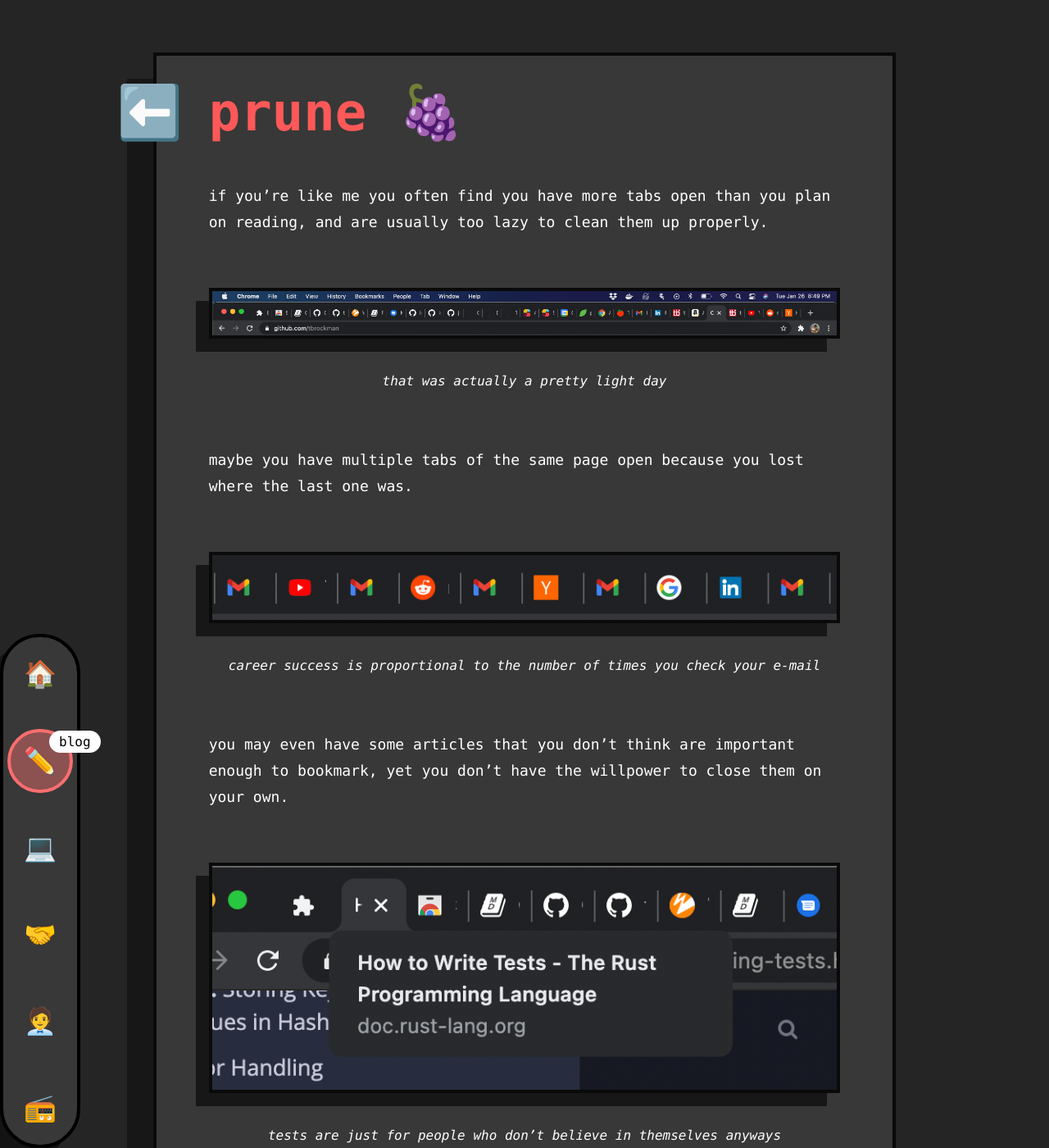
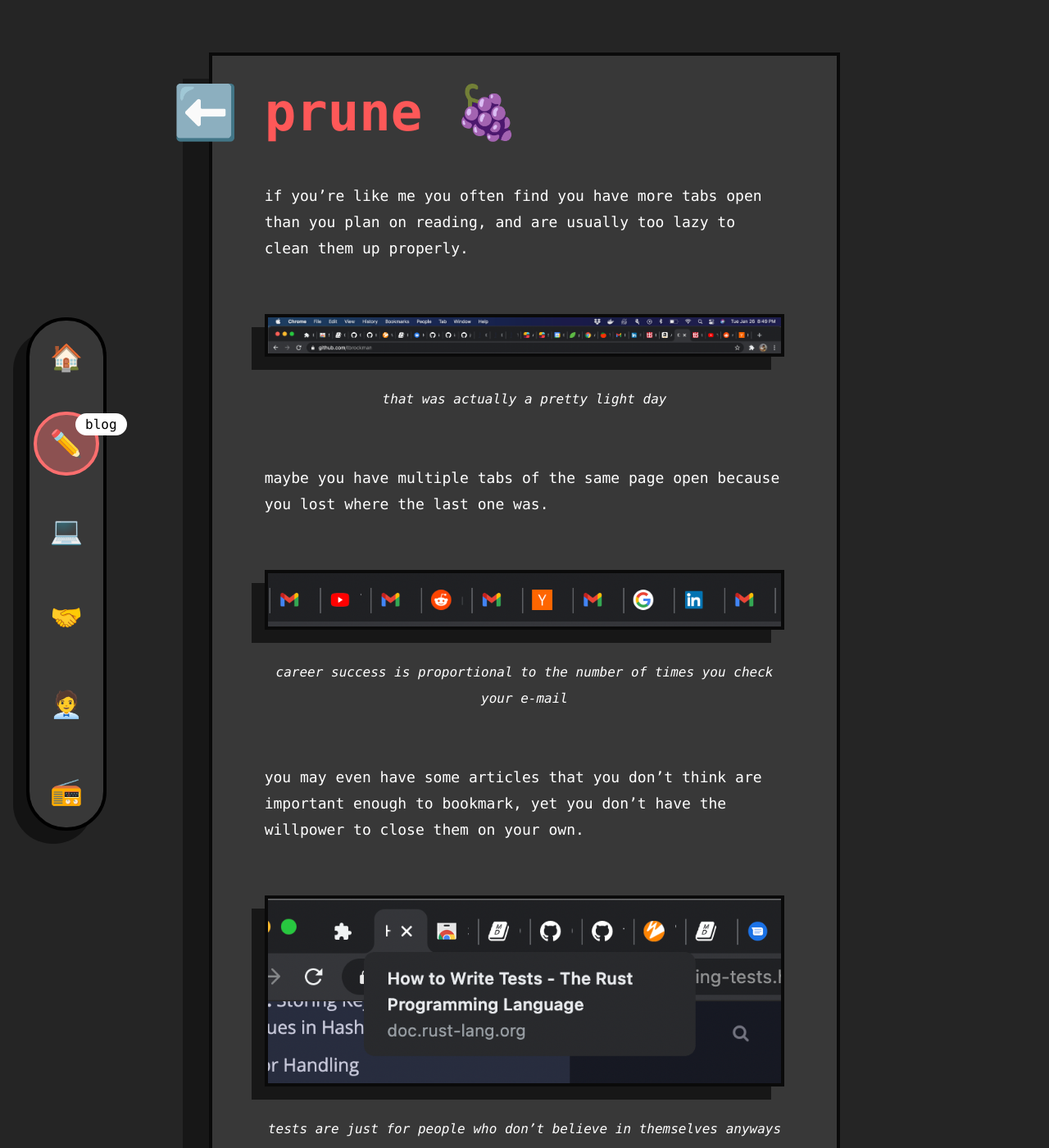
Before and after one commit to tbrockman/tbrockman.github.io, a Jekyll site: the page built from _posts/2021-01-26-prune.md, in a window 1280 px wide and 1400 px high. Shown: the whole window at 82% size. Built offline with Jekyll 4.4.1, drawn with Linux system fonts in a browser that asks for light colours.

Commit message:
More mobile styling.

```diff
--- a/_sass/common.scss
+++ b/_sass/common.scss
@@ -97,7 +97,6 @@ code {
     align-items: center;
     z-index: 1;
     flex: 1;
-    margin-top: var(--navbar-height);
 }
 
 a {
--- a/_sass/navbar.scss
+++ b/_sass/navbar.scss
@@ -6,23 +6,19 @@ $hover-bg: var(--color-primary);
 $hover-color: $color-mouseover;
 
 @media(max-width: $breakpoint-mobile) {
-
-    div.page-container {
-        margin-top: var(--navbar-height);
-    }
-
-    .navbar {
-        background: linear-gradient(180deg, var(--color-background), transparent);
-        height: var(--navbar-height);
+    nav.navbar {
+        // background: linear-gradient(180deg, var(--color-background), transparent);
+        // height: var(--navbar-height);
         display: flex;
         justify-content: center;
         z-index: 10;
         position: fixed;
+        top: initial;
         left: 0;
+        right: 0;
         bottom: 1rem;
         align-items: center;
-        max-width: 100vw;
-        padding: 1rem;
+        // padding: 1rem;
         box-sizing: border-box;
         max-width: 100vw;
 
@@ -134,7 +130,7 @@ $hover-color: $color-mouseover;
     }
 
     .navbar.hide {
-        transform: translateY(-100%);
+        // transform: translateY(-100%);
         transition: all 0.2s ease-in;
     }
 
@@ -149,9 +145,10 @@ $hover-color: $color-mouseover;
     z-index: 10;
     position: fixed;
     left: 0;
+    top: 0;
     bottom: 0;
     align-items: center;
-    padding: 0;
+    padding: 2rem;
 
     .container {
         display: flex;
--- a/_sass/post.scss
+++ b/_sass/post.scss
@@ -9,7 +9,12 @@ $breakpoint-mobile: 800px;
 
 @media (max-width: $breakpoint-mobile) {
 	div.page-container {
-		padding: 0 2rem !important;
+		padding: 2rem !important;
+
+		.post-container {
+			padding: 2rem;
+			margin: 0;
+		}
 	}
 
 	blockquote {
@@ -161,6 +166,7 @@ p>strong>code {
 
 .post-container {
 	background-color: var(--hover-background-color);
+	box-sizing: border-box;
 	padding: 2em 4em;
 	display: flex;
 	flex-direction: column;
```
